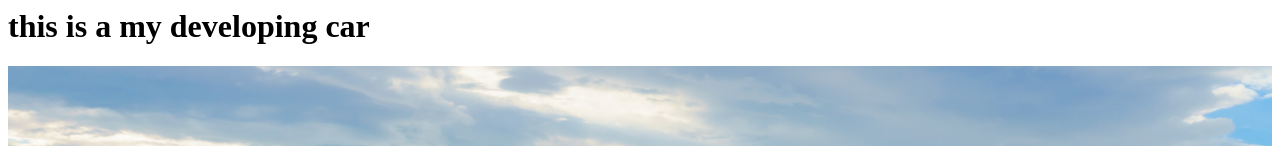
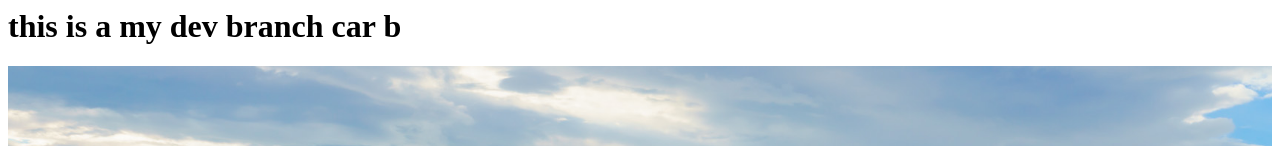
Before and after one commit to kisen23/Car-Animation, a plain HTML site: page index.html in a window 1280 px wide. Shown: the top 146 px of the page. Drawn offline with Linux system fonts and the light colour scheme.

Commit message:
Update index.html

```diff
--- a/index.html
+++ b/index.html
@@ -3,7 +3,7 @@
     <link  rel="stylesheet"  href="style.css">
 </head>
 <body>
-    <h1>this is a my developing car</h1>
+    <h1>this is a my dev branch car b</h1>
     <div class="hero">
         <div class="highway"></div>
             <div class="city"></div>
```
